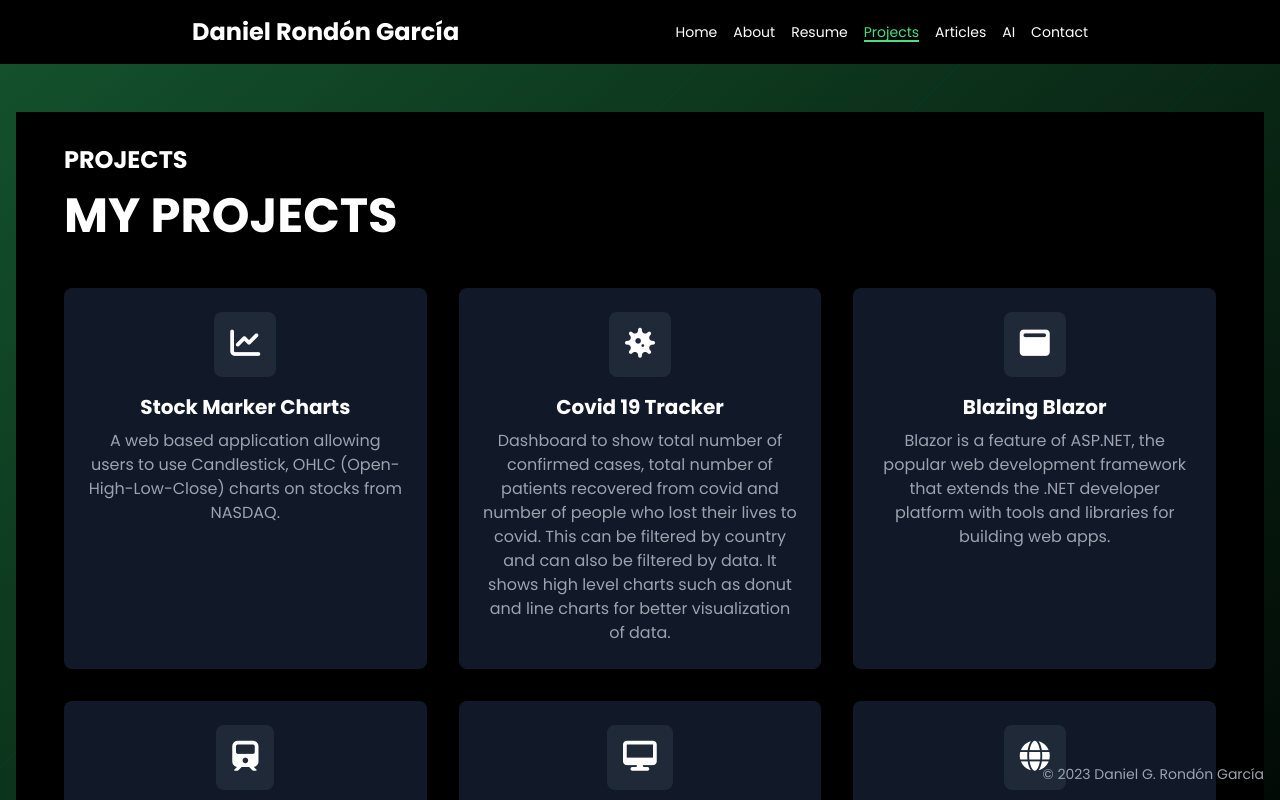
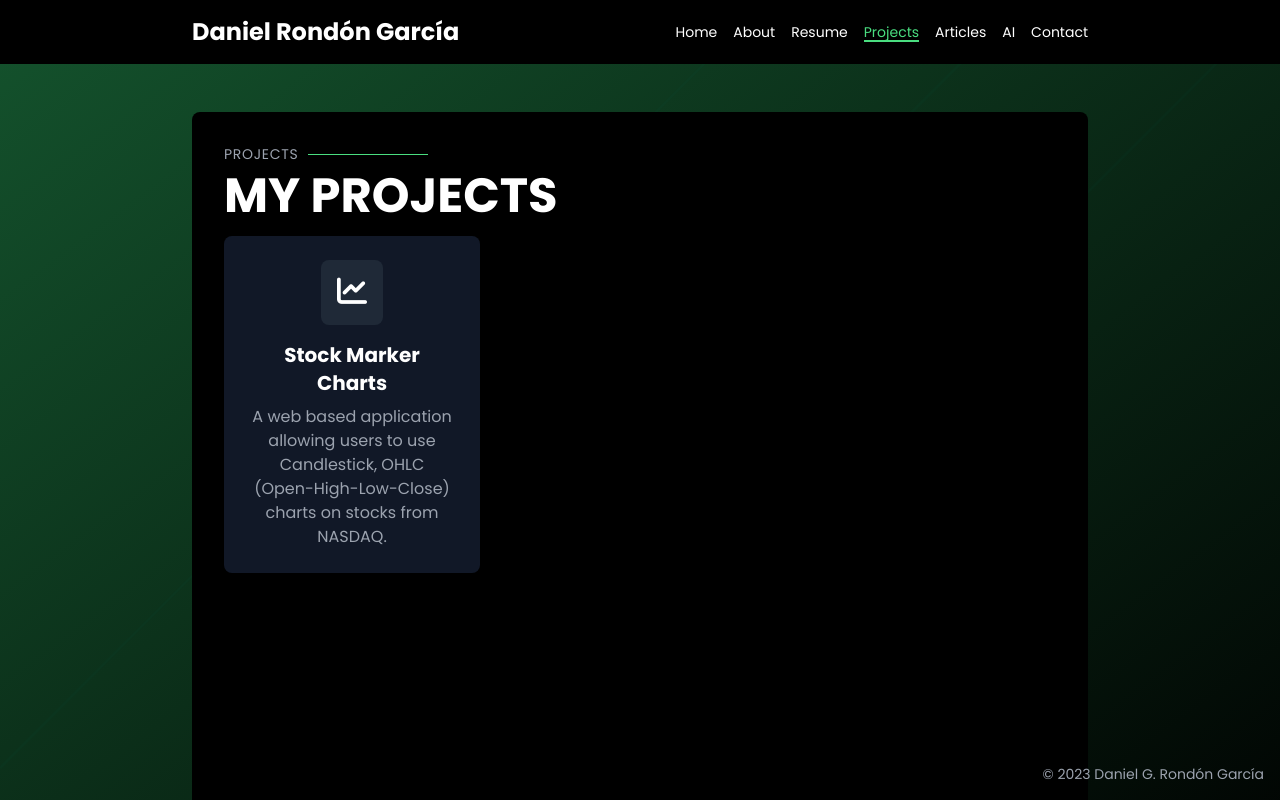
Before and after one commit to DanielRondonGarcia/DanielRondonGarcia.github.io, a Next.js app: page / in a window 1280 px wide. Both pictures are taken after a click on the button "Projects". Shown: the top 800 px of the page. Built offline with nearby package versions, Linux system fonts and the light colour scheme.

Commit message:
fix:  se aplica componente en projects y se ajuste linea por variable

```diff
--- a/src/components/ContentCard.tsx
+++ b/src/components/ContentCard.tsx
@@ -23,7 +23,7 @@ const ContentCard: React.FC<ContentCardProps> = ({
                 {subtitle && (
                     <div className="flex items-center relative mb-2">
                         <h2 className="text-sm uppercase tracking-wider text-gray-400">{subtitle}</h2>
-                        <div className="w-[120px] h-[1px] mx-[10px] my-1 text-[var(--primary-color)"></div>
+                        <div className="w-[120px] h-[1px] mx-[10px] my-1 bg-[var(--primary-color)]"></div>
                     </div>
                 )}
                 {title && <h1 className="text-5xl font-bold">{title}</h1>}
--- a/src/components/Projects.tsx
+++ b/src/components/Projects.tsx
@@ -1,4 +1,6 @@
 import React from 'react';
+import ContentCard from './ContentCard';
+
 
 interface ProjectCardProps {
   icon: string;
@@ -24,47 +26,18 @@ const Projects = () => {
       icon: "fa-chart-line",
       title: "Stock Marker Charts",
       description: "A web based application allowing users to use Candlestick, OHLC (Open-High-Low-Close) charts on stocks from NASDAQ."
-    },
-    {
-      icon: "fa-virus",
-      title: "Covid 19 Tracker",
-      description: "Dashboard to show total number of confirmed cases, total number of patients recovered from covid and number of people who lost their lives to covid. This can be filtered by country and can also be filtered by data. It shows high level charts such as donut and line charts for better visualization of data."
-    },
-    {
-      icon: "fa-window-maximize",
-      title: "Blazing Blazor",
-      description: "Blazor is a feature of ASP.NET, the popular web development framework that extends the .NET developer platform with tools and libraries for building web apps."
-    },
-    {
-      icon: "fa-train",
-      title: "Mumbai\\Lucknow Metro",
-      description: "The Mumbai Metro is a rapid transit system serving the city of Mumbai and the wider Mumbai Metropolitan Region in Maharashtra, India."
-    },
-    {
-      icon: "fa-desktop",
-      title: "CygNet - Canvas",
-      description: "Canvas is HMI: Human-Machine Interface application, canvas provides high quality screen design functionality utilizing a wide range of specialized tools & controls."
-    },
-    {
-      icon: "fa-globe",
-      title: "Thin Web Client",
-      description: "TWC is a web assembly allowing customers to view HMI-based screens and workflows in a web browser."
     }
   ];
 
   return (
-    <div className="bg-black text-white min-h-screen p-8">
-      <div className="max-w-6xl mx-auto">
-        <h2 className="text-2xl font-bold mb-4">PROJECTS</h2>
-        <h1 className="text-5xl font-bold mb-12">MY PROJECTS</h1>
+    <ContentCard subtitle="PROJECTS" title="MY PROJECTS">
+      <div className="grid grid-cols-1 md:grid-cols-2 lg:grid-cols-3 gap-8">
+        {projects.map((project, index) => (
+          <ProjectCard key={index} {...project} />
+        ))}
+      </div>
+    </ContentCard>
 
-        <div className="grid grid-cols-1 md:grid-cols-2 lg:grid-cols-3 gap-8">
-          {projects.map((project, index) => (
-            <ProjectCard key={index} {...project} />
-          ))}
-        </div>
-      </div>
-    </div>
   );
 };
 
```
